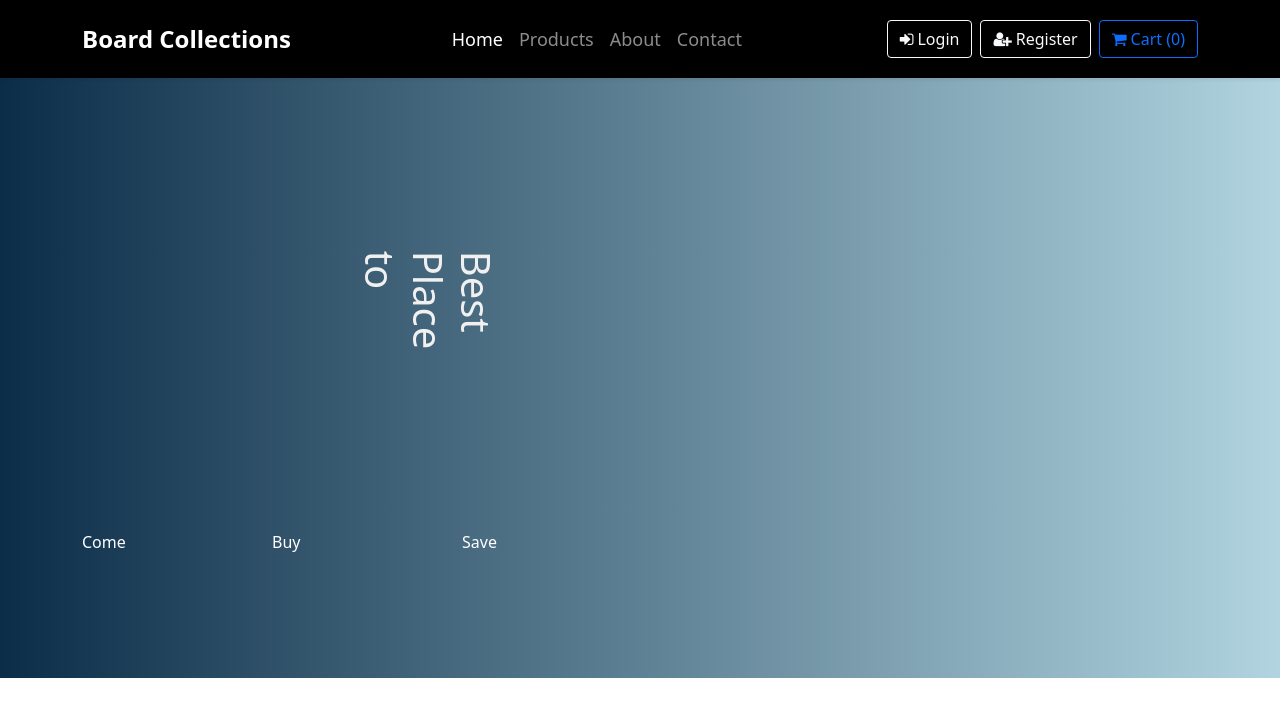
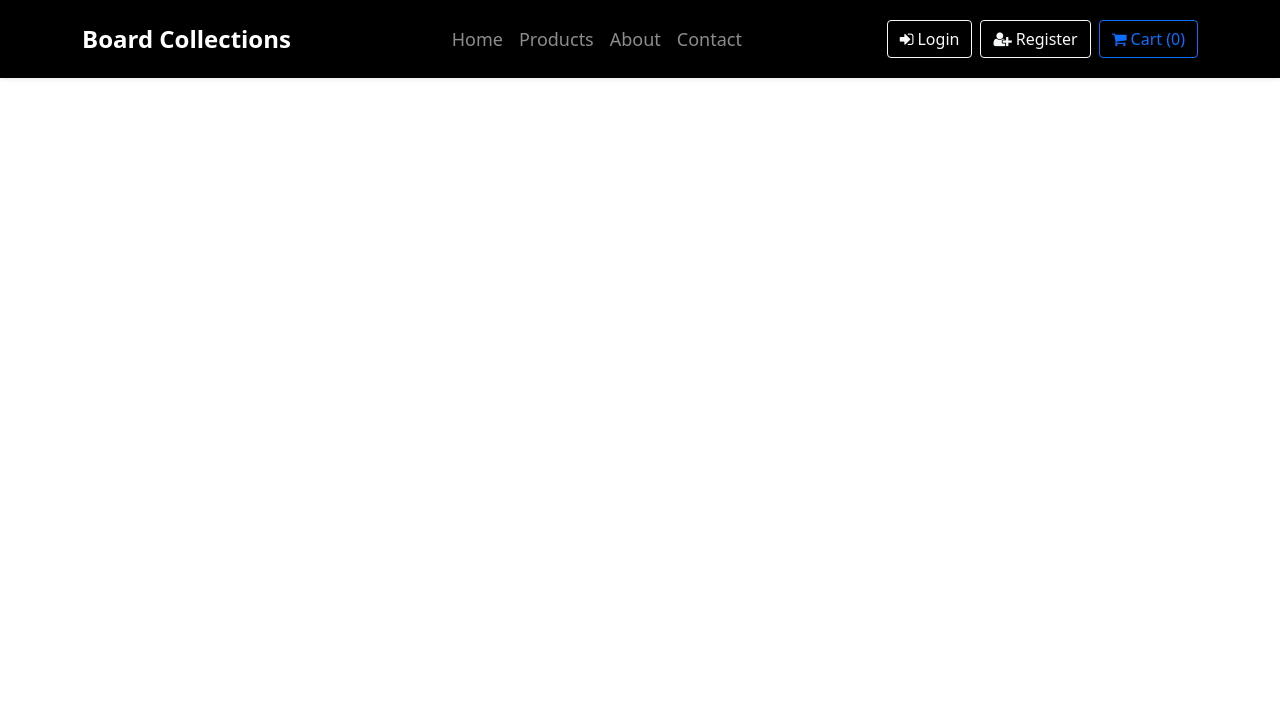
Before and after one commit to Sheefa1699/pbl, a React (Create React App) app: page / in a window 1280 px wide. Shown: the top 716 px of the page. Built offline with nearby package versions, Linux system fonts and the light colour scheme.

Commit message:
Routing Problem

```diff
--- a/src/App.js
+++ b/src/App.js
@@ -1,13 +1,24 @@
 import './App.css';
 import Navbar from './component/Navbar';
 import Home from './component/Home';
+import {
+  BrowserRouter as Router,
+  Route,
+  Routes
+} from "react-router-dom";
+import Products from './component/Products';
 
 
 function App() {
   return (
     <>
     <Navbar/>
-    <Home/>
+    <Router>
+      <Routes>
+          <Route path="/" component={Home} />
+          <Route path='/products' component={Products} />
+      </Routes>
+    </Router>
     </>
   );
 }
--- a/src/component/Home.jsx
+++ b/src/component/Home.jsx
@@ -1,6 +1,8 @@
 import React from 'react'
 import Products from './Products'
 import './home.css'
+
+
 
 export default function Home() {
     return (
--- a/src/component/Navbar.jsx
+++ b/src/component/Navbar.jsx
@@ -16,7 +16,7 @@ export default function Navbar() {
                     <div className="collapse navbar-collapse" id="navbarSupportedContent">
                         <ul className="navbar-nav mx-auto mb-2 mb-lg-0">
                             <li className="nav-item">
-                                <a className="nav-link active" aria-current="page" href="#">Home</a>
+                                <a className="nav-link" aria-current="page" href="#">Home</a>
                             </li>
                             <li className="nav-item">
                                 <a className="nav-link" href="#">Products</a>
```
Also changed, not shown: src/Assets/shop.svg (added).
